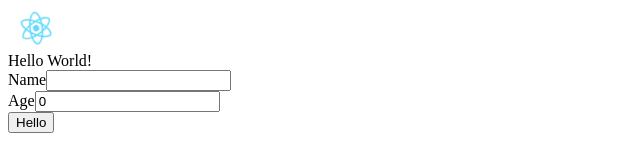
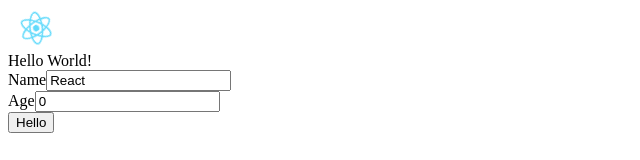
Before and after one commit to JimmyLv/react-basic, a React (Create React App) app: page / in a window 1280 px wide. Shown: the top 160 px of the page, without its empty margins (0-640 px from the left). Built offline with nearby package versions, Linux system fonts and the light colour scheme.

Commit message:
add hooks

```diff
--- a/src/App.js
+++ b/src/App.js
@@ -1,10 +1,11 @@
-import React from "react";
-import "./App.css";
-import logo from "./logo.svg";
+import React from 'react'
+import './App.css'
+import { useLocalStorageValue } from './hooks/useLocalStorageValue'
+import logo from './logo.svg'
 
 function App() {
-  const [name, setName] = React.useState("");
-  const [age, setAge] = React.useState(0);
+  const [name, setName] = useLocalStorageValue("name", "React");
+  const [age, setAge] = useLocalStorageValue("age", 0);
 
   function handleSubmit(e) {
     e.preventDefault();
--- /dev/null
+++ b/src/hooks/useLocalStorageValue.js
@@ -0,0 +1,14 @@
+import React from 'react'
+
+export function useLocalStorageValue(key, initValue = '') {
+  const [value, setValue] = React.useState(
+    localStorage.getItem(key) || initValue,
+  )
+
+  React.useEffect(() => {
+    localStorage.setItem(key, value)
+  }, [key, value])
+  // props, state
+
+  return [value, setValue]
+}
```
